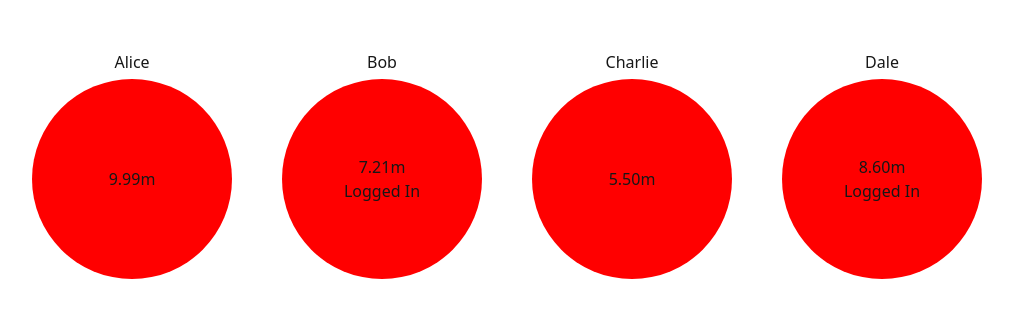
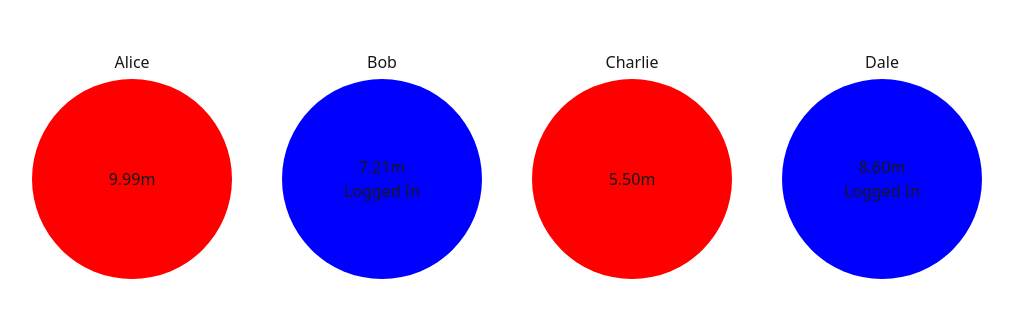
Before and after one commit to quantum-proximity-gateway/rpi-code, a Next.js app in the folder web-app/: page / in a window 1280 px wide. Shown: the top 318 px of the page, without its empty margins (18-1031 px from the left). Built offline with nearby package versions, Linux system fonts and the light colour scheme.

Commit message:
Changed colours based on user's distance, and whether they are logged in

```diff
--- a/web-app/src/app/page.tsx
+++ b/web-app/src/app/page.tsx
@@ -50,7 +50,7 @@ export default function Home() {
       {users.map(user => (
         <div style={{display: "flex", flexDirection: "column", justifyContent: "center", alignItems: "center", gap: "5px"}}>
           <p>{user.name}</p>
-          <div key={user.name} style={{display: "flex", flexDirection: "column", justifyContent: "center", alignItems: "center", width: "200px", height: "200px", backgroundColor: "red", borderRadius: "50%"}}>
+          <div key={user.name} style={{display: "flex", flexDirection: "column", justifyContent: "center", alignItems: "center", width: "200px", height: "200px", backgroundColor: user.loggedIn ? "blue" : user.distance < 3 ? "green" : "red", borderRadius: "50%"}}>
             <p>{user.distance.toFixed(2)}m</p>
             {user.loggedIn && <p>Logged In</p>}
           </div>
```
